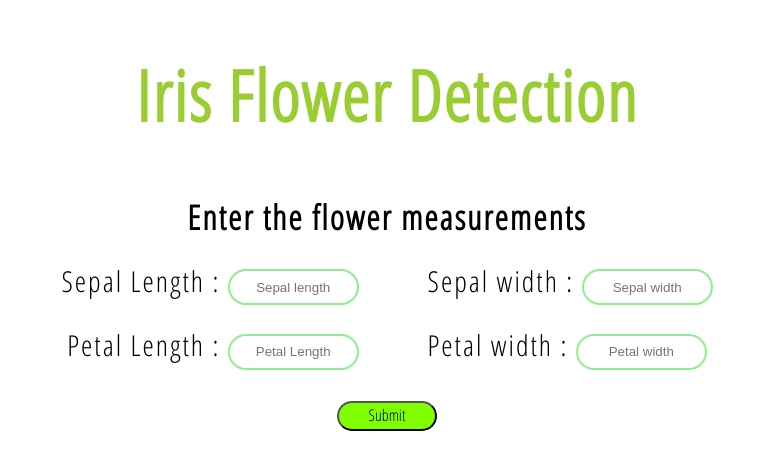
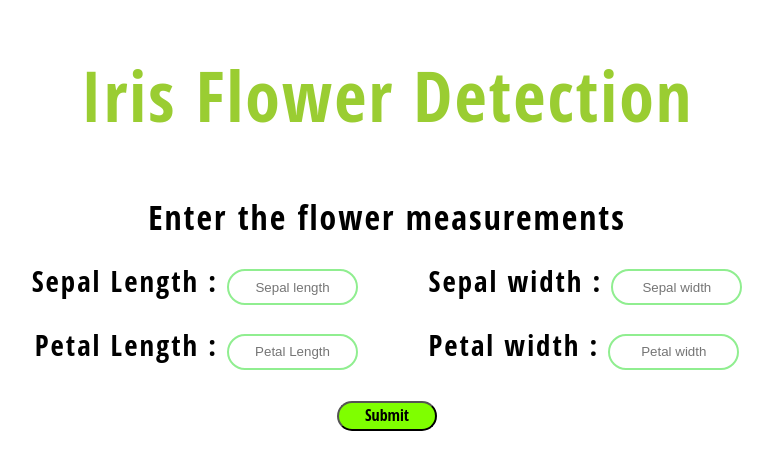
Before and after one commit to ctrl-gaurav/Iris-flower-classification, a Flask app: page / in a window 1280 px wide. Shown: the top 470 px of the page, without its empty margins (253-1026 px from the left). Run offline with Flask 2, Linux system fonts and the light colour scheme; parts of the project's set-up code (start-up, migrations or seed data) failed here and were passed over.

Commit message:
GOOGLE fonts

```diff
--- a/templates/index.html
+++ b/templates/index.html
@@ -4,8 +4,8 @@
     <meta charset="UTF-8">
     <meta name="viewport" content="width=device-width, initial-scale=1.0">
     <link rel="stylesheet" href="{{ url_for('static' , filename='style.css') }}">
-    <link rel="preconnect" href="https://fonts.gstatic.com">
-    <link href="https://fonts.googleapis.com/css2?family=Open+Sans+Condensed:wght@300&display=swap" rel="stylesheet">
+    <!-- <link rel="preconnect" href="https://fonts.gstatic.com">
+    <link href="https://fonts.googleapis.com/css2?family=Open+Sans+Condensed:wght@300&display=swap" rel="stylesheet"> -->
     <title>Iris Flower detection</title>
 </head>
 <body>
```
